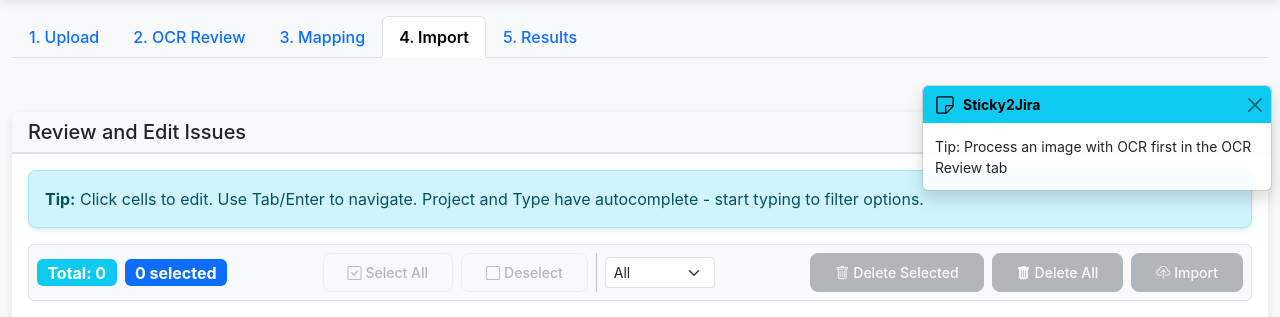
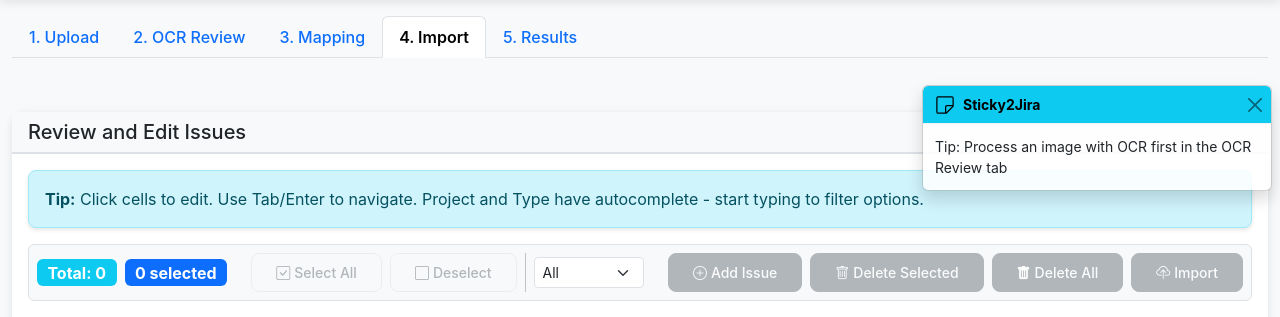
Before and after one commit to niksavis/sticky2jira, a Flask app: page / in a window 1280 px wide, after a click on "4. Import". Shown: the part 58-375 px from the top of the page. Run offline with Flask 3, Linux system fonts and the light colour scheme; data that the repository does not hold is empty; some libraries are stand-ins or nearby versions.

Commit message:
feat: Implement manual issue creation and enhance UI for manual issue management

```diff
--- a/app.py
+++ b/app.py
@@ -835,6 +835,36 @@ def delete_issues():
         return jsonify({"success": False, "error": str(e)}), 500
 
 
+@app.route("/api/issues/add", methods=["POST"])
+def add_manual_issue():
+    """Add a manually created issue (not from OCR)."""
+    try:
+        data = request.json
+        if not data:
+            return jsonify({"success": False, "error": "No data provided"}), 400
+
+        # Validate required fields
+        required = ["summary", "project_key", "issue_type"]
+        missing = [f for f in required if not data.get(f)]
+        if missing:
+            return jsonify(
+                {
+                    "success": False,
+                    "error": f"Missing required fields: {', '.join(missing)}",
+                }
+            ), 400
+
+        # Create manual issue
+        issue = session_manager.create_manual_issue(data)
+        app.logger.info(
+            f"Added manual issue: {issue['summary']} ({issue['project_key']}/{issue['issue_type']})"
+        )
+        return jsonify({"success": True, "issue": issue})
+    except Exception as e:
+        app.logger.error(f"Add manual issue failed: {str(e)}", exc_info=True)
+        return jsonify({"success": False, "error": str(e)}), 500
+
+
 @app.route("/api/issues/<int:issue_id>", methods=["PUT"])
 def update_issue(issue_id):
     """Update a single issue by ID (for inline editing)."""
--- a/services/session_manager.py
+++ b/services/session_manager.py
@@ -178,6 +178,58 @@ def create_issue(issue_data: Dict[str, Any]) -> int:
             raise RuntimeError("Failed to retrieve issue ID after insert")
         logger.info(f"Created issue {issue_id}: {issue_data.get('summary')}")
         return issue_id
+
+
+def create_manual_issue(issue_data: Dict[str, Any]) -> Dict[str, Any]:
+    """
+    Insert a manually created issue (no image source).
+
+    Args:
+        issue_data: Dictionary with summary, description, issue_type, project_key
+
+    Returns:
+        Complete issue dictionary including generated ID
+    """
+    required_fields = ["summary", "project_key", "issue_type"]
+    for field in required_fields:
+        if field not in issue_data:
+            raise ValueError(f"Missing required field: {field}")
+
+    # Use defaults for OCR-specific fields
+    with get_db_connection() as conn:
+        cursor = conn.execute(
+            """
+            INSERT INTO issues (
+                image_filename, region_id, color_hex, summary, description,
+                issue_type, project_key, issue_key, confidence,
+                bbox_x, bbox_y, bbox_width, bbox_height
+            ) VALUES (?, ?, ?, ?, ?, ?, ?, ?, ?, ?, ?, ?, ?)
+            """,
+            (
+                "manual",  # Mark as manually created
+                -1,  # No region
+                "#000000",  # Default color
+                issue_data.get("summary"),
+                issue_data.get("description", ""),
+                issue_data.get("issue_type"),
+                issue_data.get("project_key"),
+                issue_data.get("issue_key"),
+                100.0,  # Perfect confidence for manual entries
+                None,
+                None,
+                None,
+                None,
+            ),
+        )
+        issue_id = cursor.lastrowid
+        if issue_id is None:
+            raise RuntimeError("Failed to retrieve issue ID after insert")
+
+        # Fetch and return the complete issue
+        cursor = conn.execute("SELECT * FROM issues WHERE id = ?", (issue_id,))
+        result = dict(cursor.fetchone())
+        logger.info(f"Created manual issue {issue_id}: {issue_data.get('summary')}")
+        return result
 
 
 def bulk_create_issues(issues: List[Dict[str, Any]]) -> int:
--- a/static/css/app.css
+++ b/static/css/app.css
@@ -657,3 +657,29 @@ body {
     opacity: 0.5;
   }
 }
+
+/* Manual Issue Rows - distinctive styling for manually added issues */
+#issuesTable tbody tr.manual-issue {
+  background-color: #e7f3ff !important;
+  border-left: 3px solid #0d6efd;
+}
+
+#issuesTable tbody tr.manual-issue:hover {
+  background-color: #d0e7ff !important;
+}
+
+#issuesTable tbody tr.manual-issue .color-badge {
+  border: 2px dashed #0d6efd;
+}
+
+/* Manual issue indicator badge */
+.manual-indicator {
+  display: inline-block;
+  padding: 0.25em 0.5em;
+  font-size: 0.75rem;
+  font-weight: 600;
+  color: #0d6efd;
+  background-color: #cfe2ff;
+  border: 1px solid #b6d4fe;
+  border-radius: 0.25rem;
+}
--- a/static/js/app.js
+++ b/static/js/app.js
@@ -952,6 +952,13 @@ function renderColorMappingsUI(projectKey, savedMappings = {}) {
 
   // Render color-to-issue-type mappings with saved values
   let colorHtml = "<h6>Color to Issue Type Mapping</h6>";
+
+  // Create datalist ID for issue types (shared across all color mappings)
+  const datalistId = `issueTypes-${projectKey}`;
+  const issueTypeOptions = appState.issueTypes[projectKey]
+    .map((it) => `<option value="${it.name}">`)
+    .join("");
+
   colorMap.forEach((name, hex) => {
     const savedIssueType = savedMappings[hex] || "";
 
@@ -959,20 +966,21 @@ function renderColorMappingsUI(projectKey, savedMappings = {}) {
       <div class="color-mapping-row mb-2">
         <span class="color-badge" style="background-color: ${hex};"></span>
         <label class="color-name-label">${name}</label>
-        <select class="form-select color-mapping-select" data-color="${hex}" style="max-width: 300px;">
-          <option value="">Select issue type...</option>
-          ${appState.issueTypes[projectKey]
-            .map(
-              (it) =>
-                `<option value="${it.name}" ${
-                  it.name === savedIssueType ? "selected" : ""
-                }>${it.name}</option>`
-            )
-            .join("")}
-        </select>
+        <input type="text"
+               class="form-control color-mapping-select"
+               data-color="${hex}"
+               list="${datalistId}"
+               value="${savedIssueType}"
+               placeholder="Type to search issue types..."
+               autocomplete="off"
+               style="max-width: 300px;">
       </div>
     `;
   });
+
+  // Add single datalist at the end (shared by all inputs)
+  colorHtml += `<datalist id="${datalistId}">${issueTypeOptions}</datalist>`;
+
   container.innerHTML = colorHtml;
 
   // Apply saved mappings to regions
@@ -1728,6 +1736,78 @@ document.addEventListener("DOMContentLoaded", () => {
         }
       }
     });
+  });
+
+  // Add Issue button - add manual issue
+  document.getElementById("addIssueBtn")?.addEventListener("click", () => {
+    if (!appState.jiraSettings?.default_project_key) {
+      showToast("Please configure Jira settings first (click ⚙️)", "warning");
+      return;
+    }
+
+    // Create new manual issue with defaults
+    const newIssue = {
+      summary: "New Issue",
+      description: "",
+      project_key: appState.jiraSettings.default_project_key,
+      issue_type: "Story",
+    };
+
+    // Send to backend
+    fetch("/api/issues/add", {
+      method: "POST",
+      headers: { "Content-Type": "application/json" },
+      body: JSON.stringify(newIssue),
+    })
+      .then((response) => response.json())
+      .then((data) => {
+        if (data.success) {
+          // Add to frontend state
+          const issue = data.issue;
+          appState.ocrRegions.push({
+            id: issue.id,
+            db_id: issue.id,
+            image_filename: "manual",
+            color_hex: "#000000",
+            color_name: "manual",
+            text: issue.summary,
+            linked_text: issue.description || "",
+            project_key: issue.project_key,
+            issue_type: issue.issue_type,
+            issue_key: issue.issue_key,
+            confidence: 100,
+            bbox: null,
+            manual: true, // Flag for styling
+          });
+
+          populateReviewTable();
+          updateActionBar();
+          showToast("Issue added. Click to edit inline.", "success", 3000);
+
+          // Auto-focus on the summary field of the new row
+          setTimeout(() => {
+            const newRowIndex = appState.ocrRegions.length - 1;
+            const summaryCell = document.querySelector(
+              `#issuesTable [data-field="summary"][data-id="${newRowIndex}"]`
+            );
+            if (summaryCell) {
+              summaryCell.focus();
+              // Select all text for easy replacement
+              const range = document.createRange();
+              range.selectNodeContents(summaryCell);
+              const selection = window.getSelection();
+              selection.removeAllRanges();
+              selection.addRange(range);
+            }
+          }, 100);
+        } else {
+          showToast(`Failed to add issue: ${data.error}`, "danger");
+        }
+      })
+      .catch((error) => {
+        console.error("Add issue error:", error);
+        showToast("Failed to add issue", "danger");
+      });
   });
 
   // Delete All button
@@ -1956,22 +2036,30 @@ function populateReviewTable() {
         }" target="_blank" class="badge bg-success">${region.issue_key}</a>`
       : '<span class="badge bg-secondary">-</span>';
 
+    // Determine if this is a manual issue
+    const isManual = region.manual || region.image_filename === "manual";
+    const imageDisplay = isManual
+      ? '<span class="manual-indicator">MANUAL</span>'
+      : region.image_filename
+      ? `<img src="/uploads/${region.image_filename}"
+           alt="Thumbnail"
+           class="img-thumbnail preview-thumbnail"
+           style="width: 60px; height: 60px; object-fit: cover; cursor: pointer;"
+           data-filename="${region.image_filename}"
+           onclick="showImagePreview('${region.image_filename}')">`
+      : '<span class="text-muted">-</span>';
+
     const row = tbody.insertRow();
+
+    // Add manual-issue class if this is a manually created issue
+    if (isManual) {
+      row.classList.add("manual-issue");
+    }
+
     row.innerHTML = `
       <td data-label="Select"><input type="checkbox" class="row-checkbox" data-index="${index}"></td>
       <td data-label="ID">${index + 1}</td>
-      <td data-label="Image">
-        ${
-          region.image_filename
-            ? `<img src="/uploads/${region.image_filename}"
-                 alt="Thumbnail"
-                 class="img-thumbnail preview-thumbnail"
-                 style="width: 60px; height: 60px; object-fit: cover; cursor: pointer;"
-                 data-filename="${region.image_filename}"
-                 onclick="showImagePreview('${region.image_filename}')">`
-            : '<span class="text-muted">-</span>'
-        }
-      </td>
+      <td data-label="Image">${imageDisplay}</td>
       <td data-label="Color"><span class="color-badge" style="background-color: ${
         region.color_hex
       };"></span></td>
@@ -2254,6 +2342,7 @@ function updateActionBar() {
   const selectedCountSpan = document.getElementById("selectedCount");
   const deleteAllBtn = document.getElementById("deleteAllBtn");
   const importBtn = document.getElementById("startImportBtn");
+  const addIssueBtn = document.getElementById("addIssueBtn");
 
   // Bulk action controls
   const selectAllBtn = document.getElementById("selectAllBtn");
@@ -2298,6 +2387,15 @@ function updateActionBar() {
   // Enable/disable primary action buttons
   const hasJiraConfig =
     appState.jiraSettings && appState.jiraSettings.server_url;
+
+  // Add Issue: enabled when Jira is configured
+  if (hasJiraConfig && appState.jiraSettings.default_project_key) {
+    addIssueBtn.disabled = false;
+    addIssueBtn.removeAttribute("title");
+  } else {
+    addIssueBtn.disabled = true;
+    addIssueBtn.setAttribute("title", "Configure Jira settings first");
+  }
 
   // Delete All: enabled when there are issues
   if (totalIssues > 0) {
--- a/templates/index.html
+++ b/templates/index.html
@@ -281,6 +281,9 @@
 
                                 <!-- Right: Action Buttons -->
                                 <div class="d-flex align-items-center gap-2 flex-shrink-0">
+                                    <button class="btn btn-sm btn-primary" id="addIssueBtn" disabled title="Add a new issue manually">
+                                        <i class="bi bi-plus-circle"></i><span class="d-none d-lg-inline ms-1">Add Issue</span>
+                                    </button>
                                     <button class="btn btn-sm btn-danger" id="bulkDeleteBtn" disabled title="Delete selected issues">
                                         <i class="bi bi-trash"></i><span class="d-none d-lg-inline ms-1">Delete Selected</span>
                                     </button>
```
